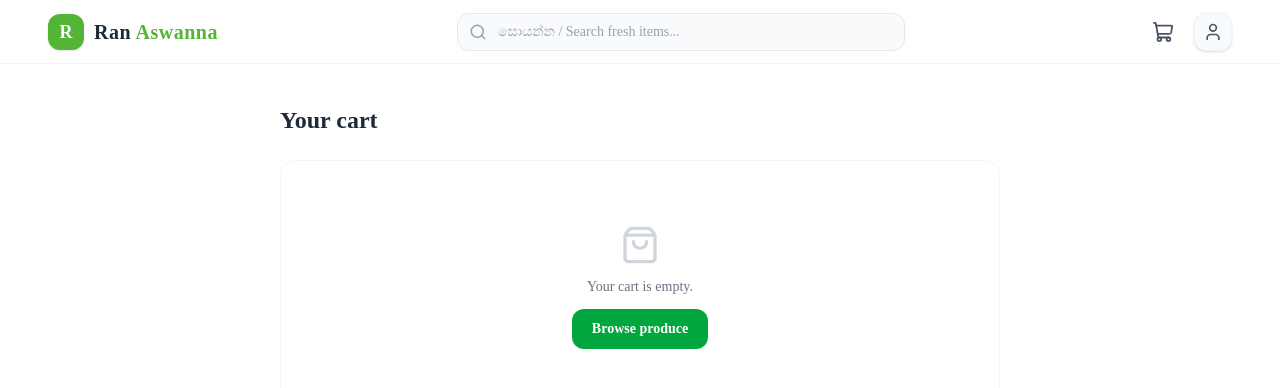
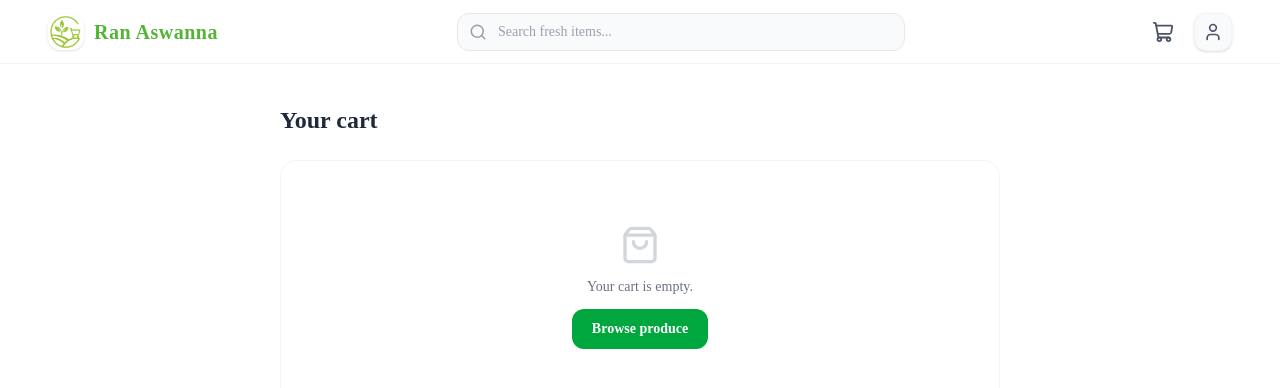
Before and after one commit to rukshan-premathilaka/ran-aswanu-client, a React (Vite) app: page /cart in a window 1280 px wide. Shown: the top 388 px of the page. Built offline with nearby package versions, Linux system fonts and the light colour scheme.

Commit message:
product view page 100% done

```diff
--- a/src/component/Navbar.jsx
+++ b/src/component/Navbar.jsx
@@ -4,6 +4,7 @@ import { useNavigate } from 'react-router-dom';
 import { Search, ShoppingCart } from 'lucide-react';
 import ProfileMenu from '@/component/ProfileMenu.jsx';
 import { cartCount, onCartChange } from '@/utils/cart.js';
+import logoImg from "@/assets/farmerImg/logo.png";
 
 function Navbar() {
     const navigate = useNavigate();
@@ -35,12 +36,16 @@ function Navbar() {
                 onKeyDown={(e) => e.key === 'Enter' && navigate('/home')}
             >
                 {/*logo*/}
-                <div className="w-9 h-9 bg-[#54B435] rounded-xl flex items-center justify-center text-white font-bold text-lg shadow-sm">
-                    R
+                <div className="w-9 h-9  rounded-xl flex items-center justify-center text-white font-bold text-lg shadow-sm">
+                    <img
+                        src={logoImg}
+                        alt="Ran Aswanna Logo"
+                        className="w-8 h-8 object-contain"
+                    />
                 </div>
                 {/* Site Name  */}
                 <span className="text-xl font-bold text-gray-800 tracking-wide">
-                    Ran <span className="text-[#54B435]">Aswanna</span>
+                     <span className="text-[#54B435]">Ran Aswanna</span>
                 </span>
             </div>
 
@@ -52,7 +57,7 @@ function Navbar() {
                         value={keyword}
                         onChange={(e) => setKeyword(e.target.value)}
                         aria-label="Search fresh items"
-                        placeholder="සොයන්න / Search fresh items..."
+                        placeholder="Search fresh items..."
                         className="w-full pl-10 pr-4 py-2 bg-gray-50 border border-gray-200 rounded-xl text-sm focus:outline-none focus:border-[#54B435] focus:bg-white transition-all placeholder:text-gray-400"
                     />
                     {/* Search bar */}
```
